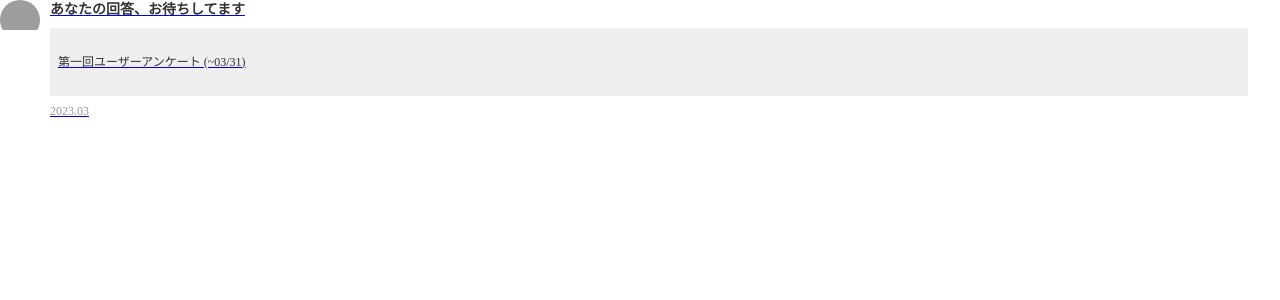
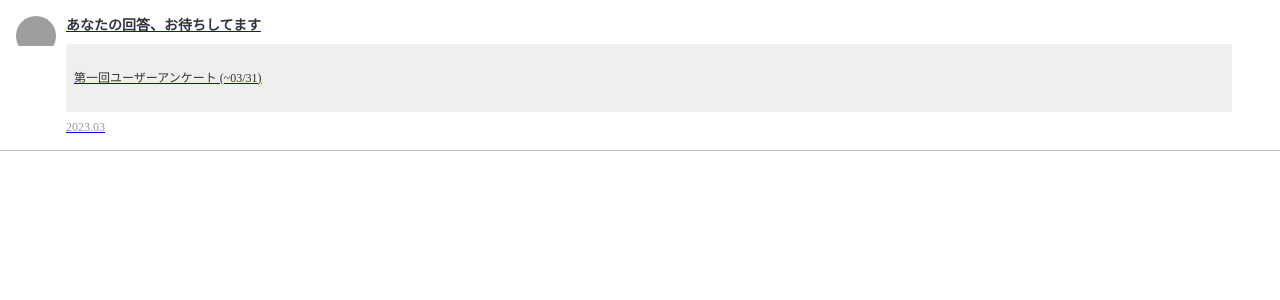
Before and after one commit to njmono3/njmono3.github.io, a Jekyll site: the page nicoExp/oshirase.html, which Jekyll copies as it is, in a window 1280 px wide. Shown: the top 300 px of the page. Built offline with Jekyll 4.4.1, drawn with Linux system fonts in a browser that asks for light colours; Markdown is read by kramdown in place of the engine named in the settings; grey boxes are pictures that could not be loaded.

Commit message:
Update oshirase.html

```diff
--- a/nicoExp/oshirase.html
+++ b/nicoExp/oshirase.html
@@ -5,6 +5,8 @@
   </head>
   <body>
     <div class="oshirase-container">
+      <div class="oshirase-list">
+        <div class="oshirase-item">
           <a class="oshirase-container-link" href="https://docs.google.com/forms/d/e/1FAIpQLSfjzYp4X5xqq5PVAQ_P3zcbdZycKvFXuqJZO0k31bBvfVaZNg/viewform?usp=sf_link" target="_blank">
             <div class="oshirase-icon">
               <img class="oshirase-icon-image" src="../../assets/images/nicoExp128.png">
@@ -17,5 +19,7 @@
             <div class="oshirase-time">2023.03</div>
           </a>
         </div>
+      </div>
+    </div>
   </body>
 </html>
```
Lines whose indentation alone changed are shown as unchanged.
